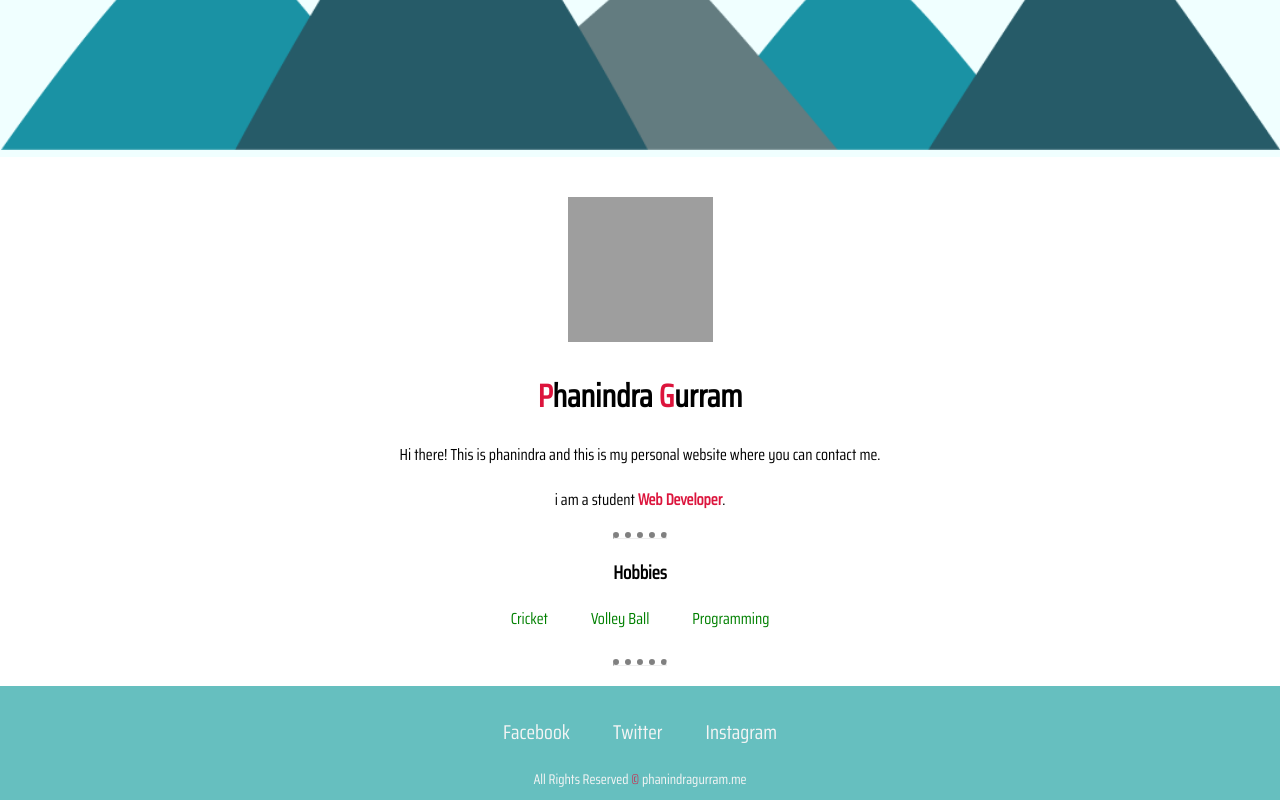
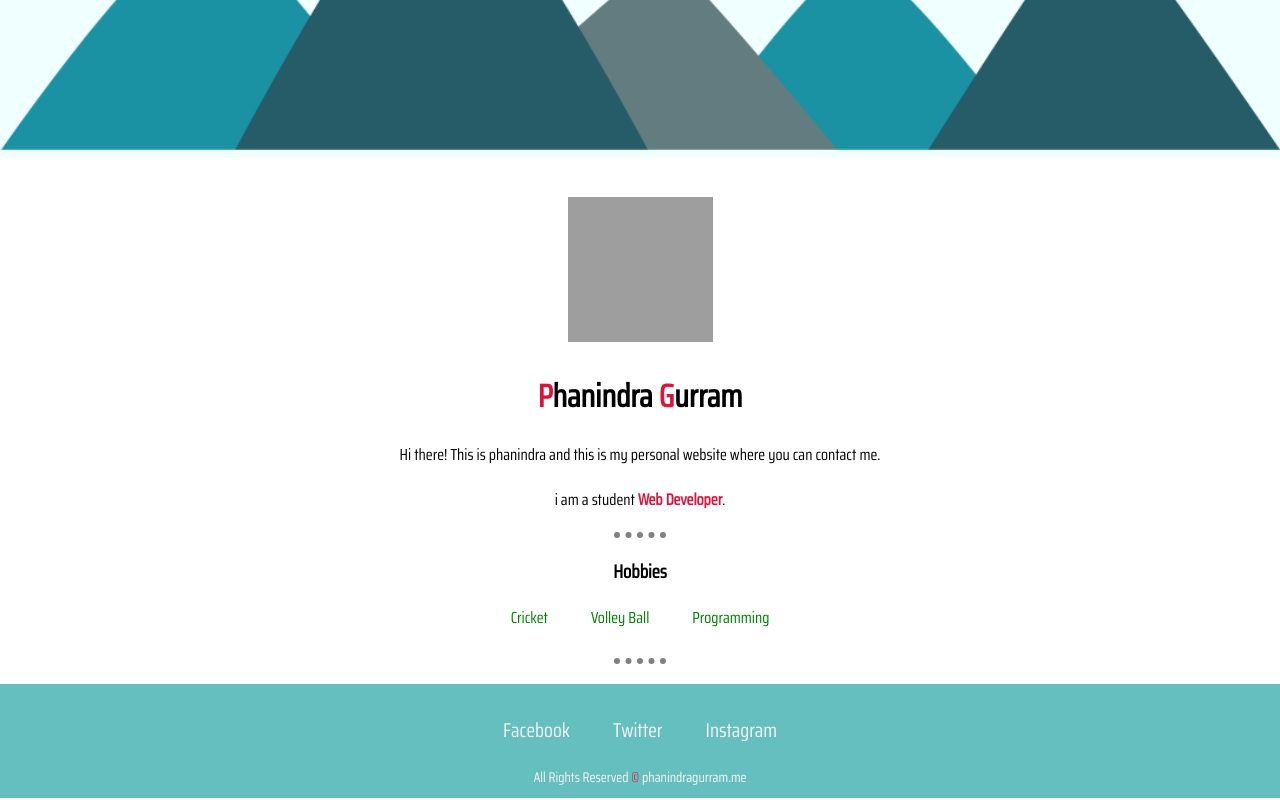
Before and after one commit to PhanindraGurram/phanindra-s-personal-website, a plain HTML site: page index.html in a window 1280 px wide. Shown: the part 539-1339 px from the top of the page. Drawn offline with Linux system fonts and the light colour scheme; grey boxes are pictures that could not be loaded.

Commit message:
Update styles.css

```diff
--- a/styles.css
+++ b/styles.css
@@ -43,9 +43,12 @@ body {
 .middle-container{
     margin: 0;
 }
-hr{
+.hrline{
     border-top: dotted gray 6px;
     width: 4%;
+    border-bottom: 0;
+    border-left: 0;
+    border-right: 0;
 }
 .intro-p2{
     margin: 20px auto;
```
